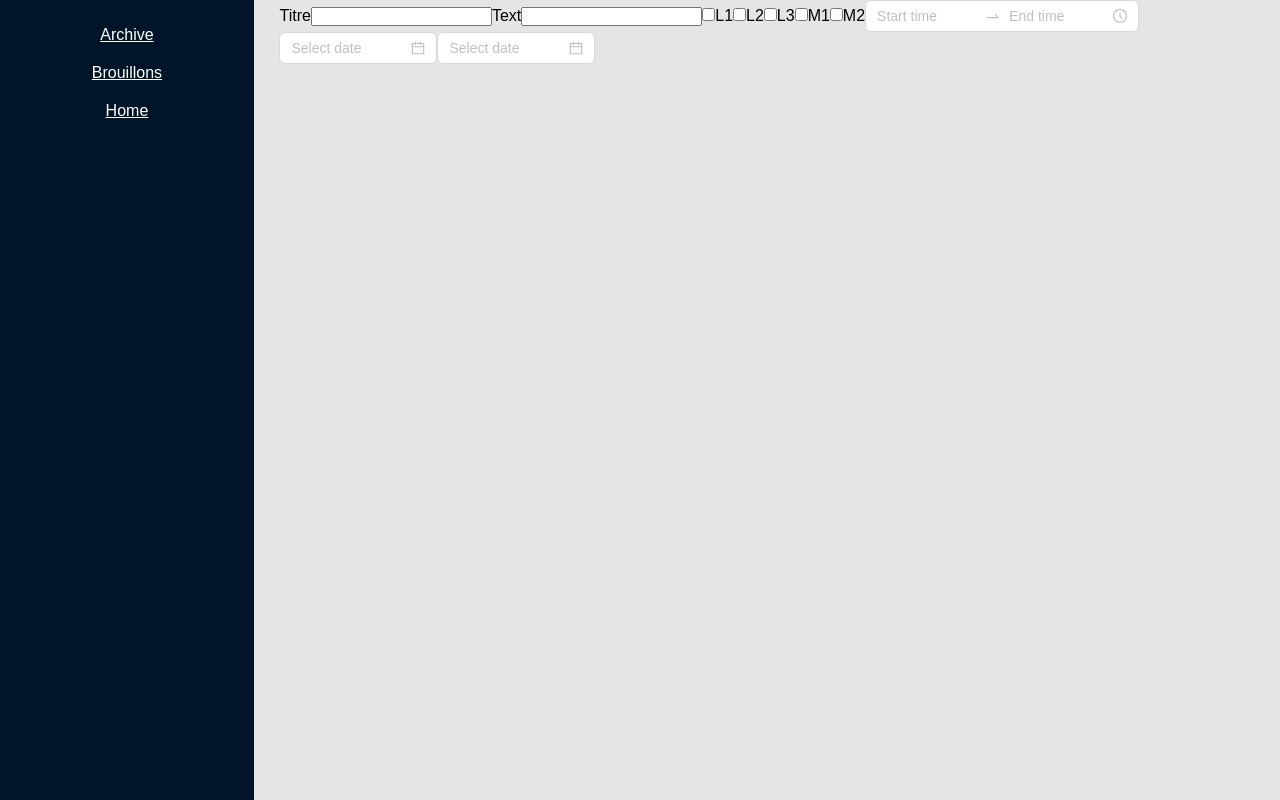
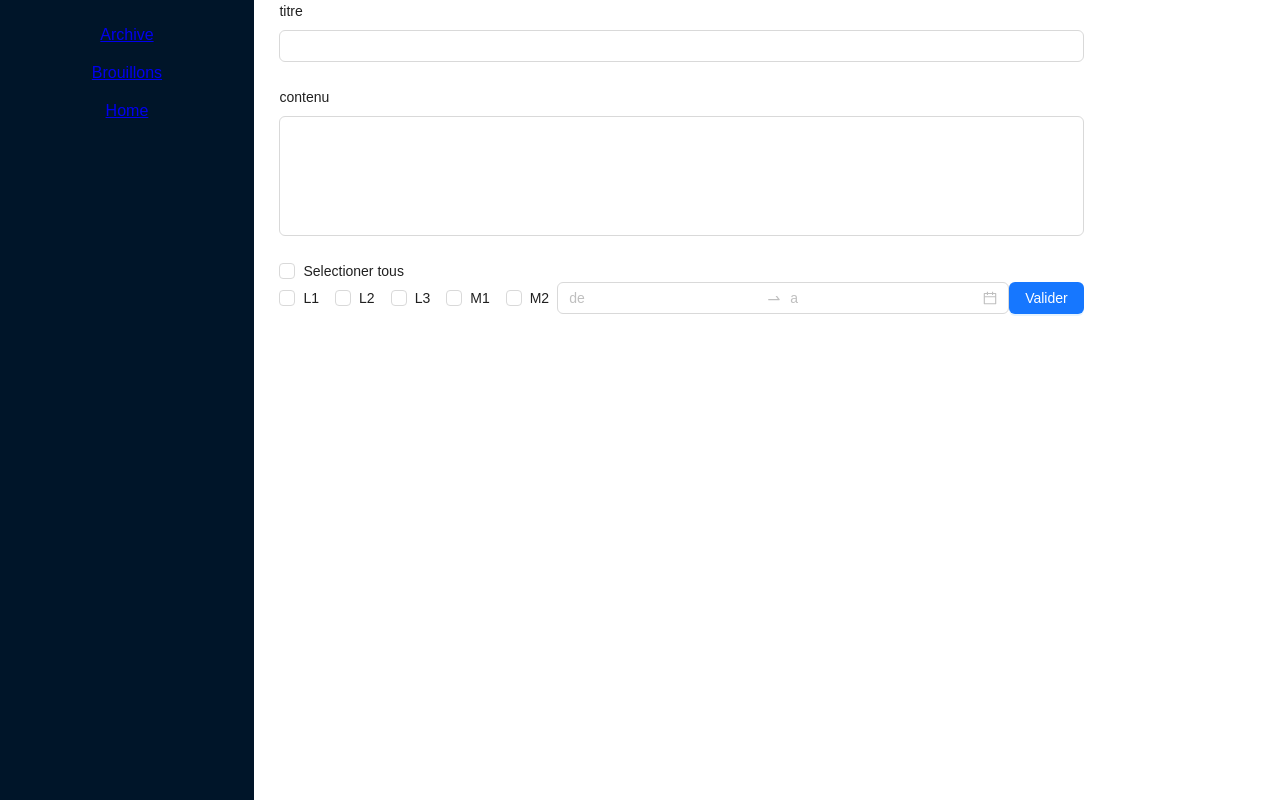
Before and after one commit to i-Glow/systeme-affichage, a React (Vite) app in the folder client/: page /Home in a window 1280 px wide. Built offline with nearby package versions, Linux system fonts and the light colour scheme.

Commit message:
merging of 2 works

```diff
--- a/client/src/App.tsx
+++ b/client/src/App.tsx
@@ -1,7 +1,7 @@
 
 import { Routes, Route, BrowserRouter } from "react-router-dom"
 
-import HomePage from './Componant/Page/HomePage'
+import HomePage from './Componant/Page/Layout'
 import Home from './Componant/Page/Home'
 import Archive from './Componant/Page/Archive'
 import Brouillons from './Componant/Page/Brouillons'
--- /dev/null
+++ b/client/src/Componant/CheckboxGroup.tsx
@@ -0,0 +1,49 @@
+import React, { Dispatch, SetStateAction, useState } from "react";
+import { Checkbox, Divider } from "antd";
+import type { CheckboxChangeEvent } from "antd/es/checkbox";
+import type { CheckboxValueType } from "antd/es/checkbox/Group";
+type Props = {
+  checkedList: CheckboxValueType[];
+  setCheckedList: Dispatch<SetStateAction<CheckboxValueType[]>>;
+};
+
+const CheckboxGroup = Checkbox.Group;
+
+const plainOptions = ["L1", "L2", "L3", "M1", "M2"];
+
+const NiveauCheckBox = ({ checkedList, setCheckedList }: Props) => {
+  const [indeterminate, setIndeterminate] = useState(false);
+  const [checkAll, setCheckAll] = useState(false);
+
+  const onChange = (list: CheckboxValueType[]) => {
+    setCheckedList(list);
+    setIndeterminate(!!list.length && list.length < plainOptions.length);
+    setCheckAll(list.length === plainOptions.length);
+  };
+
+  const onCheckAllChange = (e: CheckboxChangeEvent) => {
+    setCheckedList(e.target.checked ? plainOptions : []);
+    setIndeterminate(false);
+    setCheckAll(e.target.checked);
+  };
+
+  return (
+    <>
+      <Checkbox
+        indeterminate={indeterminate}
+        onChange={onCheckAllChange}
+        checked={checkAll}
+      >
+        Selectioner tous
+      </Checkbox>
+      <div></div>
+      <CheckboxGroup
+        options={plainOptions}
+        value={checkedList}
+        onChange={onChange}
+      />
+    </>
+  );
+};
+
+export default NiveauCheckBox;
--- a/client/src/Componant/Page/Home.tsx
+++ b/client/src/Componant/Page/Home.tsx
@@ -1,95 +1,54 @@
 import React, { useState } from "react";
-import { TimePicker } from 'antd';
-import {Input} from "../Style/Style" ;
+import { Form, Input, DatePicker, Space, Button } from "antd";
+import dayjs from "dayjs";
+
+import NiveauCheckBox from "../CheckboxGroup";
 import axios from "../../api";
-import type { DatePickerProps } from 'antd';
-import { DatePicker, Space } from 'antd';
+import { CheckboxValueType } from "antd/es/checkbox/Group";
+
 export default function Home() {
+  const [form] = Form.useForm();
+  const [loading, setLoading] = useState<boolean>(false);
+
   const [titre, setTitre] = useState("");
   const [text, setText] = useState("");
-  const [niveau,setNiveau] = useState<Array<string>>([]);
-  function settitre(e: any) {
-    setTitre(e.target.value);
-  }
-  function settext(e: any) {
-    setText(e.target.value);
-  }
-  function nivea(e:any){
-    const { value,checked }= e.target;
-    if(checked){
+  const [niveau, setNiveau] = useState<CheckboxValueType[]>([]);
 
-      setNiveau((prev):any =>
-        [...prev  , value ]
-      );
-    }
-    else{
-      setNiveau((prev):any=>{
-        return prev.filter(niv => niv !== value)
-      })
-    }
-  }
-  const [timeStarter , setTimeStarter] = useState(new Date().toLocaleTimeString());
-  const [dateStarter , setDateStarter] = useState(new Date().toLocaleDateString());
-
-
-  /* const [isImmediate , setIsImmediate] = useState(false);
-  function CurrentTime(e:any){
-    setIsImmediate(e.target.checked);
-  } */
-  const [timeEnder , setTimeEnder] = useState();
-  const [dateEnder , setDateEnder] = useState();
-
-  /* axios.post(
-    "/Document",
-    {
-      timeEnder,
-      dateEnder,
-      timeStarter,
-      dateStarter,
-  },{
-    'content-type': 'application/jason'
-  }
-  ); */
-function timegetter(e:any){
-  setTimeStarter(e[0].$d.getHours() + ":"+ e[0].$d.getMinutes());
-  setTimeEnder(e[1].$d.getHours() + ":"+ e[1].$d.getMinutes());
-}
-const onChangeStarter: DatePickerProps['onChange'] = (date, dateString) => {
-  setDateStarter(dateString)
-};
-const onChangeEnder: DatePickerProps['onChange'] = (date, dateString:any) => {
-  setDateEnder(dateString);
-};
-console.log(timeStarter);
   return (
-    <form>
-      <label>Titre</label>
-      <input type="text" id="titre" onChange={settitre} value={titre}></input>
-      <label>Text</label>
-      <input type="text" id="Contenu" onChange={settext} value={text}></input>
-
-      <input type="checkbox" id="l1" onChange={nivea} value="L1"></input>
-      <label>L1</label>
-      <input type="checkbox" id="l2" onChange={nivea} value="L2"></input>
-      <label>L2</label>
-      <input type="checkbox" id="l3" onChange={nivea} value="L3"></input>
-      <label>L3</label>
-      <input type="checkbox" id="M1" onChange={nivea} value="M1"></input>
-      <label>M1</label>
-      <input type="checkbox" id="M2" onChange={nivea} value="M2"></input>
-      <label>M2</label>
-
-
-      {/* <input type="checkbox" onChange={CurrentTime}></input> */}
-
-      <TimePicker.RangePicker onChange={timegetter}/>
-      <Space direction="vertical">
-        <DatePicker onChange={onChangeStarter} />
-      </Space>
-      <Space direction="vertical">
-        <DatePicker onChange={onChangeEnder} />
-      </Space>
-
-    </form>
+    <Form form={form} layout="vertical">
+      {/*FIXME: show required icon */}
+      <Form.Item label="titre" rules={[{ required: true }]} requiredMark={true}>
+        <Input onChange={(e) => setTitre(e.target.value)} />
+      </Form.Item>
+      <Form.Item
+        label="contenu"
+        rules={[{ required: true }]}
+        requiredMark={true}
+      >
+        <Input.TextArea
+          onChange={(e) => setText(e.target.value)}
+          style={{ height: 120, resize: "none" }}
+        />
+      </Form.Item>
+      <NiveauCheckBox checkedList={niveau} setCheckedList={setNiveau} />
+      <DatePicker.RangePicker
+        placeholder={["de", "a"]}
+        showTime={{
+          hideDisabledOptions: true,
+          defaultValue: [
+            dayjs("00:00:00", "HH:mm:ss"),
+            dayjs("11:59:59", "HH:mm:ss"),
+          ],
+        }}
+        format="YYYY-MM-DD HH:mm:ss"
+      />
+      <Button
+        loading={loading}
+        onClick={() => setLoading(!loading)}
+        type="primary"
+      >
+        Valider
+      </Button>
+    </Form>
   );
 }
--- a/client/src/globalStyles.ts
+++ b/client/src/globalStyles.ts
@@ -1,24 +1,13 @@
 import { createGlobalStyle } from "styled-components";
 
 export const GlobalStyles = createGlobalStyle`
-    :root {
-      --primary: #FF4300;
-      --primary-opacity: rgba(255,67,0, 0.6);
-      --secondary: #F8F8F8;
-      --background: #E5E5E5;
-      /* --black: #171717; */
-      --black-opacity: rgba(23, 23, 23, 0.15);
-      --danger: #D0342C;
-      --danger-opacity: rgba(208, 52, 44, 0.2);
-      --border-sm: 4px;
-      --border-md: 8px;
-    }
+
     * {
       box-sizing: border-box;
     	margin: 0;
       padding: 0;
       scroll-behavior: smooth;
-      font-family: 'Russo One', sans-serif;
+      font-family: sans-serif;
 
       ::-webkit-scrollbar {
         width: 6px;
@@ -46,14 +35,7 @@ export const GlobalStyles = createGlobalStyle`
     img {
       user-select: none;
     }
-    h1, h2, h3, h4, h5, h6, p, a {
-      color: var(--black);
-      &::selection {
-        background-color: var(--primary-opacity);
-      }
-    }
     body {
-      background-color: var(--background);
       min-height: 100vh;
     }
 `;
--- /dev/null
+++ b/package.json
@@ -0,0 +1,5 @@
+{
+  "devDependencies": {
+    "@types/styled-components": "^5.1.26"
+  }
+}
```
Also changed, not shown: client/src/Componant/Page/Layout.tsx (renamed from client/src/Componant/Page/HomePage.tsx), 1 other file (tests, documents, lock files or other folders).
